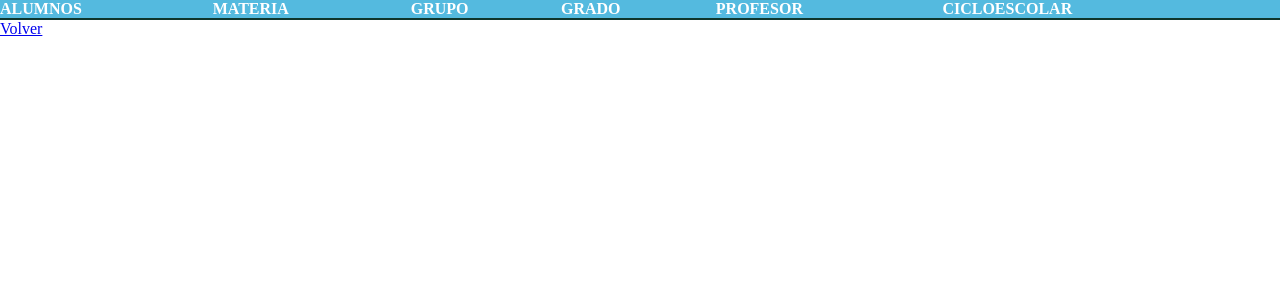
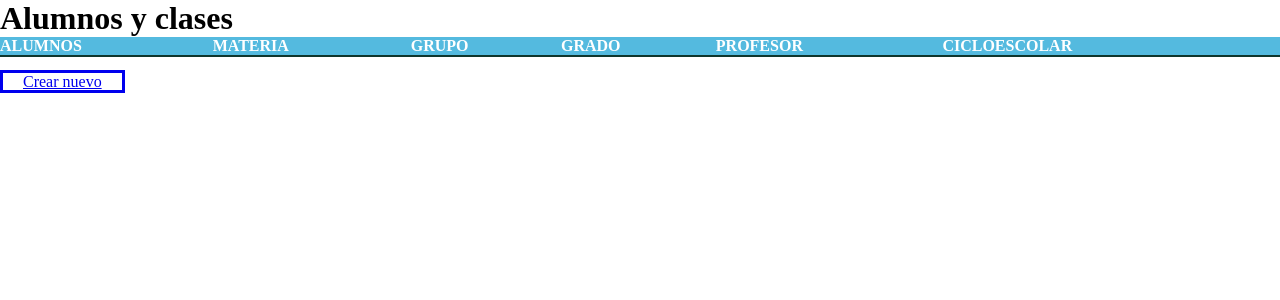
Before and after one commit to axelnfs/siesec_itvh_proyect, a Flask app: page /classrooms in a window 1280 px wide. Shown: the part 80-380 px from the top of the page. Run offline with Flask 2, Linux system fonts and the light colour scheme; the visitor is signed in with stand-in values (Sample User, id 1); data that the repository does not hold is empty; parts of the project's set-up code (start-up, migrations or seed data) failed here and were passed over; some libraries are stand-ins or nearby versions.

Commit message:
26-may-2022

```diff
--- a/app/forms.py
+++ b/app/forms.py
@@ -49,9 +49,10 @@ class UpTeacherForm(FlaskForm):
     id = StringField('ID')
     submit = SubmitField('DAR ALTA')
 
-class registerStudentClass(FlaskForm):
+class RegisterStudentClassForm(FlaskForm):
     codigoAula = StringField('Aula')
     idAlumno = StringField('id Alumno')
     idMateria = SelectField('Programming Language', choices=[('1', 'HISTORIA 1'), ('2', 'MATEMATICAS 1'), ('3', 'LITERATURA 1'), ('4','CIENCIAS 1'), ('5', 'FISICA 1')])
     idGrupo = SelectField('Grupo', choices=[('1','A')])
     idProfesor = StringField('id Profesor')
+    submit = SubmitField('REGISTRAR')
--- a/app/static/styles/styles.css
+++ b/app/static/styles/styles.css
@@ -115,6 +115,18 @@ td{
     margin-bottom: 4%;
 }
 
+.submenu {
+    margin-top: 16px;
+
+}
+
+.submenu a{
+    margin-right: 4px;
+    border-style: solid;
+    padding-left: 20px;
+    padding-right: 20px;
+}
+
 #nickname{
     width: 70%;
     text-align: center;
--- a/app/templates/classrooms.html
+++ b/app/templates/classrooms.html
@@ -1,6 +1,7 @@
 {% extends 'base.html' %}
 
 {% block content %}
+<h1>Alumnos y clases</h1>
 <table>
     <tr class="thead">
         <th>ALUMNOS</th>
@@ -21,5 +22,7 @@
       </tr>
     {% endfor %}
 </table>
-<a href="/index">Volver</a>
+<div class="submenu">
+  <a href="/classrooms/registerstudent">Crear nuevo</a>
+</div>
 {% endblock %}
--- a/main.py
+++ b/main.py
@@ -1,10 +1,11 @@
 #flask
+from multiprocessing import context
 from flask import Flask, make_response, render_template, make_response, session, redirect, request, flash, url_for
 from flask_wtf import FlaskForm
 #bootstrap
 from flask_bootstrap import Bootstrap
 #paquetes locales
-from app.forms import CreateStudentForm, LoginForm, RegisterStudentClassForm, UpStudentForm
+from app.forms import CreateStudentForm, LoginForm, UpStudentForm
 from app.forms import RegisterForm
 from app.forms import CreateTheacherForm
 from app.forms import CreateStudentForm
@@ -12,6 +13,7 @@ from app.forms import DownStudentForm
 from app.forms import UpStudentForm
 from app.forms import DownTeacherForm
 from app.forms import UpTeacherForm
+from app.forms import RegisterStudentClassForm
 # from app.forms import SearchTeacherForm
 #mysql
 from bd import obtener_conexion
@@ -166,7 +168,7 @@ def createTeachers():
     context = {
         'createTeacher_form': createTeacher_form,
     }
-    if session.get('nickname') == 'kylo' & 'admin':
+    if session.get('nickname'):
         if createTeacher_form.validate_on_submit:
             nombre = createTeacher_form.nombre.data
             fechaNaci = createTeacher_form.fechaNaci.data
@@ -192,10 +194,31 @@ def classrooms():
         return redirect('/index')
 
 #pendiente
-@app.route('/classroom/registerstudent', methods=["GET", "POST"])
+@app.route('/classrooms/registerstudent', methods=["GET", "POST"])
 def registerStudent():
     if session.get('nickname'):
         registerStudentClass_form = RegisterStudentClassForm()
+        context = {
+            'registerStudentClass_form': registerStudentClass_form
+        }
+        if registerStudentClass_form.validate_on_submit:
+            codigoAula = registerStudentClass_form.codigoAula.data
+            idAlumno = registerStudentClass_form.idAlumno.data
+            idMateria = registerStudentClass_form.idMateria.data
+            idGrupo = registerStudentClass_form.idGrupo.data
+            idProfesor = registerStudentClass_form.idProfesor.data
+            if 'submit' in request.form:
+                connection = obtener_conexion()
+                with connection.cursor() as cursor:
+                    sql = "CALL registroClaseAlumno('"+codigoAula+"', "+idAlumno+","+idMateria+", "+idGrupo+", "+idProfesor+");"
+                    cursor.execute(sql)
+                connection.commit()
+                connection.close()
+                return redirect('/classroom')
+        return render_template('registerstudentclassform.html', **context)
+    else:
+        return redirect('/index')
+
 
 @app.route('/students/new', methods=["GET", "POST"])
 def newStudentClassroom():
```
Also changed, not shown: app/templates/registerstudentclassform.html (added, +10 -0 lines), app/templates/students.html (+7 -3 lines), app/templates/teachers.html (+7 -3 lines).
